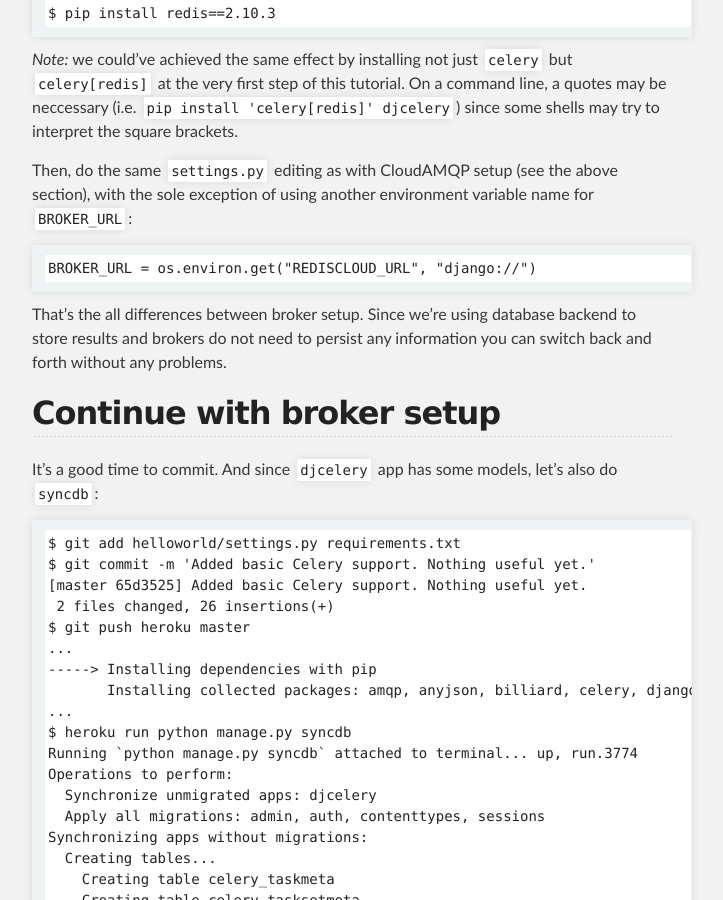
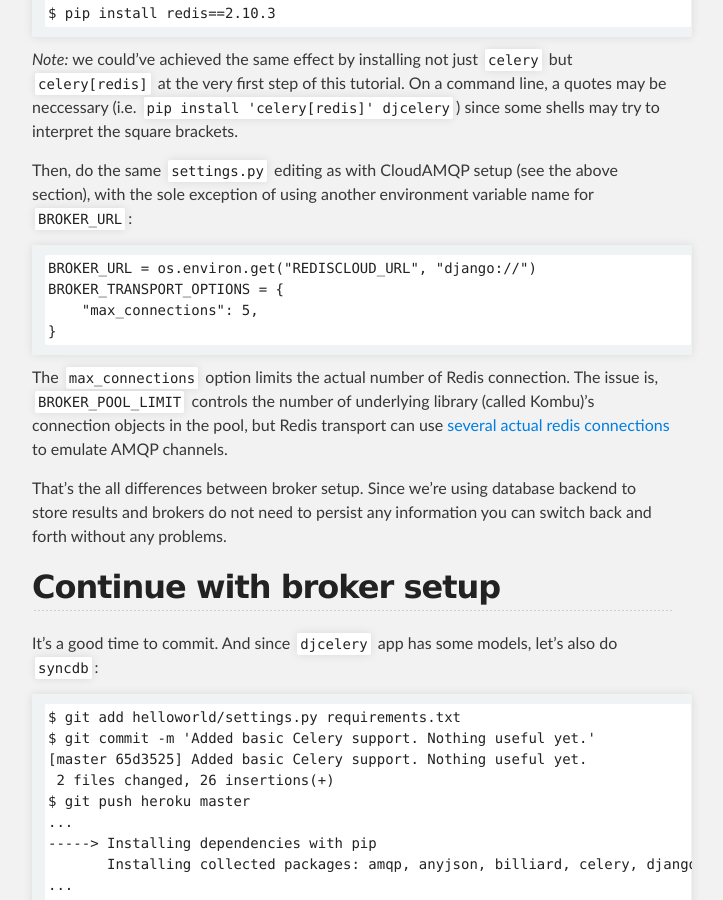
Before and after one commit to drdaeman/heroku-djcelery-example, a Jekyll site: the page built from index.md, in a window 1280 px wide and 900 px high, scrolled down 3024 px. Shown: the whole window, without its empty margins (288-1011 px from the left). Built offline with Jekyll 4.4.1, drawn with Linux system fonts in a browser that asks for light colours; Markdown is read by kramdown in place of the engine named in the settings.

Commit message:
Better connection count limit with BROKER_TRANSPORT_OPTIONS for Redis.
I've encountered that even though BROKER_POOL_LIMIT's set to a low
number, the actual connection count may rise above the limit and eat
up all 10 Redis connections. This one should help.

```diff
--- a/index.md
+++ b/index.md
@@ -128,6 +128,14 @@ Then, do the same `settings.py` editing as with CloudAMQP setup (see the above s
 with the sole exception of using another environment variable name for `BROKER_URL`:
 
     BROKER_URL = os.environ.get("REDISCLOUD_URL", "django://")
+    BROKER_TRANSPORT_OPTIONS = {
+        "max_connections": 5,
+    }
+
+The `max_connections` option limits the actual number of Redis connection. The issue is,
+`BROKER_POOL_LIMIT` controls the number of underlying library (called Kombu)'s connection
+objects in the pool, but Redis transport can use [several actual redis connections][15] to
+emulate AMQP channels.
 
 That's the all differences between broker setup. Since we're using database backend to store
 results and brokers do not need to persist any information you can switch back and forth
```
Also changed, not shown: other parts of index.md (+1 -0 lines).
